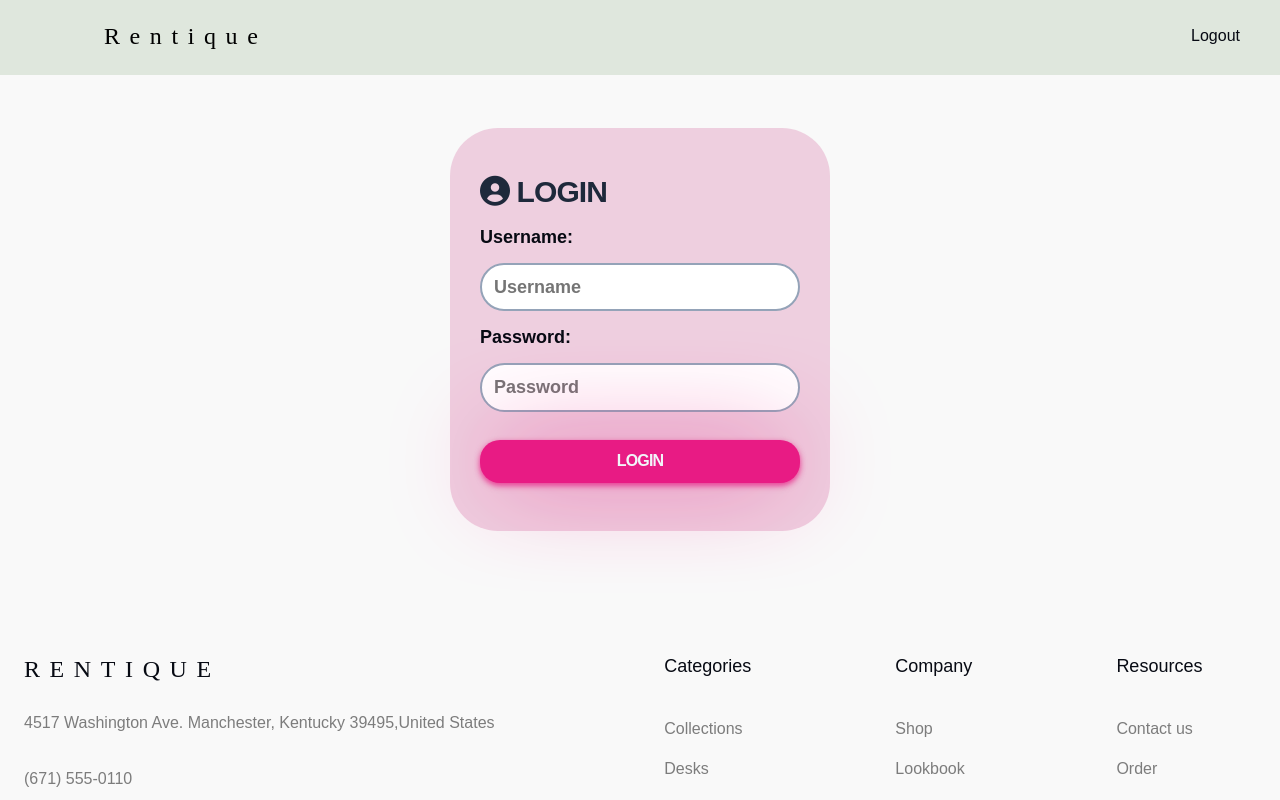
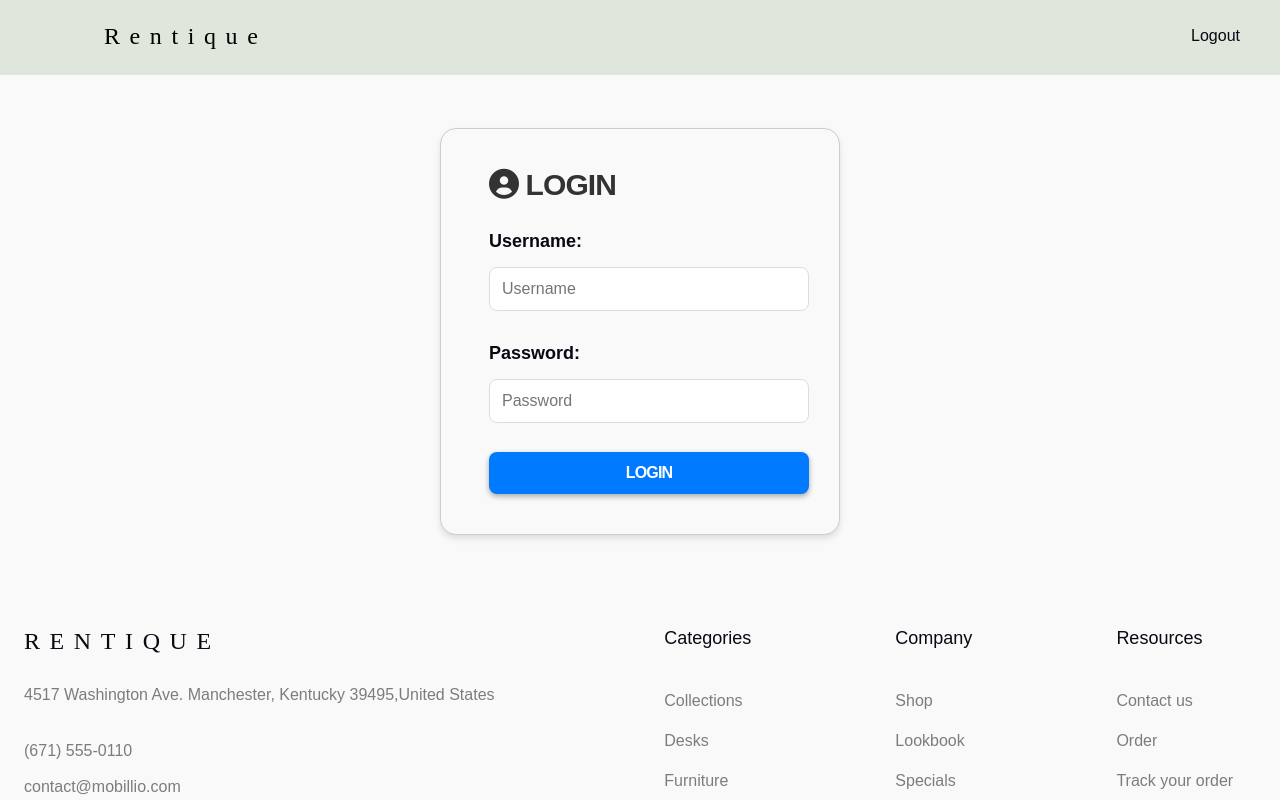
Before and after one commit to Helenooi/Helenooi-CAT201ProjectReactJS, a React (Vite) app: page / in a window 1280 px wide. Shown: the top 800 px of the page. Built offline with nearby package versions, Linux system fonts and the light colour scheme.

Commit message:
Form Css

```diff
--- a/src/views/login.css
+++ b/src/views/login.css
@@ -4,48 +4,63 @@
     flex-direction: column;
     justify-content: center;
     align-items: center;
-    gap: 1rem;
+    gap: 1.5rem;
     margin-top: 2rem;
 }
 
-.hero__img {
-    width: auto;
-    height: var(--size-6xl);
-}
-
 .hero__form {
-    border: none;
-    border-radius: 3rem;
-    width: auto;
-    height: auto;
-    padding: 3rem var(--size-3xl);
-    margin-bottom: 2rem;
-    background-color: rgba(228, 165, 197, 0.5);
+    border: 1px solid #ccc;
+    border-radius: 1rem;
+    padding: 2.5rem 3rem;
+    background-color: #f9f9f9;
+    box-shadow: 0 4px 6px rgba(0, 0, 0, 0.1);
+    max-width: 400px;
+    width: 100%;
 }
 
 .hero__title {
-    color: var(--clr-slate800);
+    color: #333;
+    font-size: 1.5rem;
+    font-weight: 700;
     text-transform: uppercase;
-    font-size: var(--size-xl);
-    /*letter-spacing: -0.05em;*/
-    line-height: 0.9;
-    /*margin-bottom: var(--size-3xl);*/
-    margin-bottom: 5px;
+    margin-bottom: 1rem;
 }
 
 .hero__input {
-    border: 2px solid var(--clr-slate400);
-    border-radius: 15rem;
-    width: 14rem;
-    /*margin: var(--size-sm);*/
-    padding: var(--size-xs);
-    font-weight: 600;
+    border: 1px solid #ddd;
+    border-radius: 0.5rem;
+    width: 100%;
+    padding: 0.75rem;
+    font-size: 1rem;
+    margin-bottom: 1rem;
+    transition: border-color 0.3s;
+}
+
+.hero__input:focus {
+    border-color: #007bff;
+    outline: none;
 }
 
 .hero__login {
-    width: 14rem;
-    margin-top: 1rem;
-    padding: var(--size-xs);
+    width: 100%;
+    padding: 0.75rem;
+    font-size: 1rem;
+    font-weight: 600;
+    background-color: #007bff;
+    color: #fff;
+    border: none;
+    border-radius: 0.5rem;
+    cursor: pointer;
+    transition: background-color 0.3s, transform 0.2s;
+}
+
+.hero__login:hover {
+    background-color: #0056b3;
+    transform: scale(1.03);
+}
+
+.hero__login:active {
+    background-color: #003f7f;
 }
 
 .hero__error {
@@ -56,24 +71,41 @@
     padding: var(--size-xxs);
     margin: 1rem auto;
     /* color: white; */
-    color: red;
+    color: white;
     font-weight: 600;
 }
 
-/* xs */
+/* Responsive adjustments */
 @media (min-width: 475px) {
     .hero {
-        gap: 1.5rem;
-    }
-
-    .hero__img {
-        width: auto;
-        height: var(--size-7xl);
+        gap: 2rem;
     }
 
     .hero__title {
-        font-size: var(--size-3xl);
+        font-size: 2rem;
     }
+}
+
+.hero__login {
+    width: 100%;
+    padding: 0.75rem;
+    font-size: 1rem;
+    font-weight: 600;
+    background-color: #007bff !important; /* Ensures the blue color overrides any inherited styles */
+    color: #fff !important; /* Ensures white text */
+    border: none;
+    border-radius: 0.5rem;
+    cursor: pointer;
+    transition: background-color 0.3s, transform 0.2s;
+}
+
+.hero__login:hover {
+    background-color: #0056b3; /* Darker blue on hover */
+    transform: scale(1.03);
+}
+
+.hero__login:active {
+    background-color: #003f7f;
 }
 
 /* sm */
--- a/src/views/user_viewProduct.jsx
+++ b/src/views/user_viewProduct.jsx
@@ -13,7 +13,7 @@ const App = () => {
 
   useEffect(() => {
     // Fetch and parse the CSV file
-    Papa.parse('/product.csv', {
+    Papa.parse('./public/product.csv', {
       download: true,
       header: true,
       complete: (result) => {
--- a/src/views/utils.css
+++ b/src/views/utils.css
@@ -1,39 +1,19 @@
-/* xs */
-/* @media (min-width: 475px) {} */
-
-/* sm */
-/* @media (min-width: 640px) {} */
-
-/* md */
-/* @media (min-width: 768px) {} */
-
-/* lg */
-/* @media (min-width: 1024px) {} */
-
-/* xl */
-/* @media (min-width: 1280px) {} */
-
-/* 2xl */
-/* @media (min-width: 1536px) {} */
-
 .btn {
     display: inline-block;
     font-weight: 600;
     text-decoration: none;
     letter-spacing: -0.05em;
-    background-color: var(--clr-maroon);
-    color: var(--clr-light);
-    padding: 0.5em 1em;
+    background-color: #007bff; /* Professional blue color */
+    color: #ffffff; /* White text */
+    padding: 0.75em 1.5em;
     border-radius: 6px;
-    box-shadow: 0 2px 5px rgb(232, 27, 132, 0.5), 0 6px 6px
-    rgb(232, 27, 132, 0.5), 0 0 100px -10px var(--clr-maroon);
+    box-shadow: 0 2px 5px rgba(0, 0, 0, 0.2), 0 6px 6px rgba(0, 0, 0, 0.15); /* Neutral shadow */
     transition: transform 0.3s, box-shadow 0.3s;
 }
 
 .btn:hover {
     transform: translateY(-3px);
-    box-shadow: 0 6px 13px rgb(232, 27, 132, 0.25), 0 10px 10px
-    rgb(232, 27, 132, 0.22), 0 0 120px -10px var(--clr-maroon);
+    box-shadow: 0 6px 13px rgba(0, 0, 0, 0.25), 0 10px 10px rgba(0, 0, 0, 0.22); /* Darker shadow on hover */
 }
 
 .btn2 {
@@ -41,19 +21,17 @@
     font-weight: 600;
     text-decoration: none;
     letter-spacing: -0.05em;
-    background-color: var(--clr-maroon);
-    color: var(--clr-light);
-    /* padding: 0.5em 1em; */
+    background-color: #28a745; /* Green for an alternative button style */
+    color: #ffffff; /* White text */
+    padding: 0.75em 1.5em;
     border-radius: 20px;
-    box-shadow: 0 2px 5px rgb(232, 27, 132, 0.5), 0 3px 6px
-    rgb(232, 27, 132, 0.5), 0 0 100px -10px var(--clr-maroon);
+    box-shadow: 0 2px 5px rgba(0, 0, 0, 0.2), 0 3px 6px rgba(0, 0, 0, 0.15); /* Neutral shadow */
     transition: transform 0.3s, box-shadow 0.3s;
 }
 
 .btn2:hover {
     transform: translateY(-3px);
-    box-shadow: 0 6px 13px rgb(232, 27, 132, 0.25), 0 10px 10px
-    rgb(232, 27, 132, 0.22), 0 0 120px -10px var(--clr-maroon);
+    box-shadow: 0 6px 13px rgba(0, 0, 0, 0.25), 0 10px 10px rgba(0, 0, 0, 0.22); /* Darker shadow on hover */
 }
 
 .container {
```
